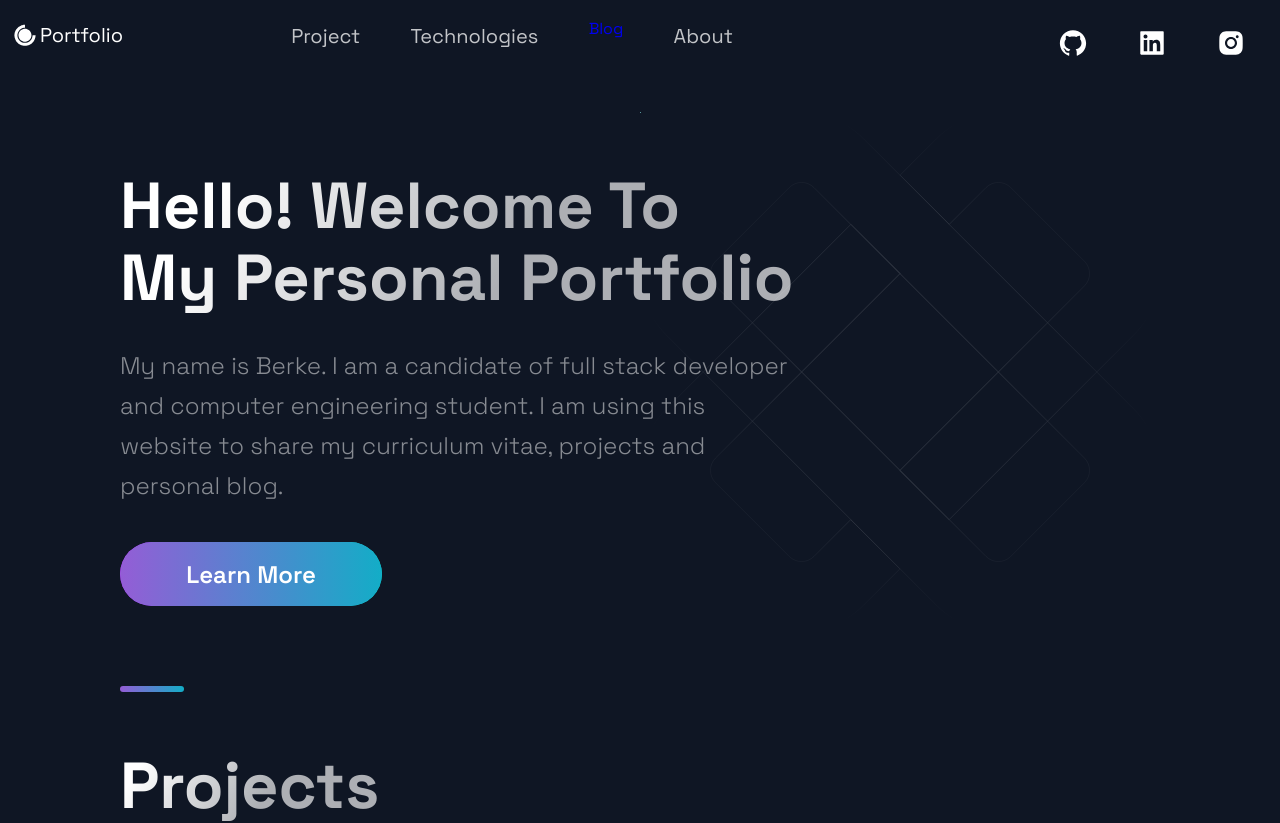
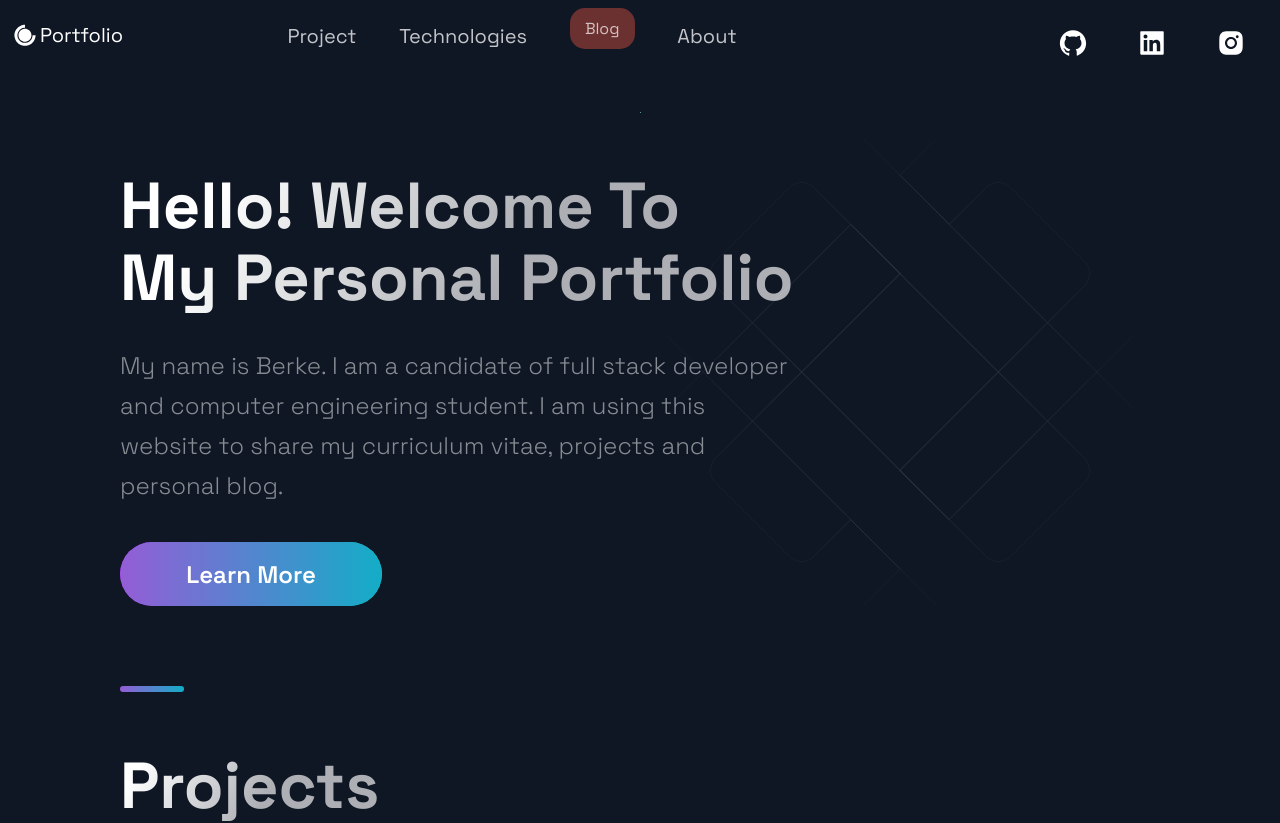
Before and after one commit to eberkeaydin/portfolio, a Next.js app: page / in a window 1280 px wide. Shown: the top 823 px of the page. Built offline with nearby package versions, Linux system fonts and the light colour scheme.

Commit message:
Blog external

```diff
--- a/src/components/Header/Header.js
+++ b/src/components/Header/Header.js
@@ -2,6 +2,7 @@ import Link from 'next/link';
 import React from 'react';
 import { AiFillGithub, AiFillInstagram, AiFillLinkedin } from 'react-icons/ai';
 import { DiCssdeck } from 'react-icons/di';
+import { ExternalLinks } from '../Projects/ProjectsStyles';
 
 import { Container, Div1, Div2, Div3, NavLink, SocialIcons, Span } from './HeaderStyles';
 
@@ -26,7 +27,9 @@ const Header = () =>  (
         </Link>
       </li>
       <li>
-        <a href='https://medium.com/@e.berkeaydin'>Blog</a>
+        <Link>
+          <ExternalLinks href='https://medium.com/@e.berkeaydin'>Blog</ExternalLinks>
+        </Link>
       </li>
       <li>
         <Link href="#about">
```
